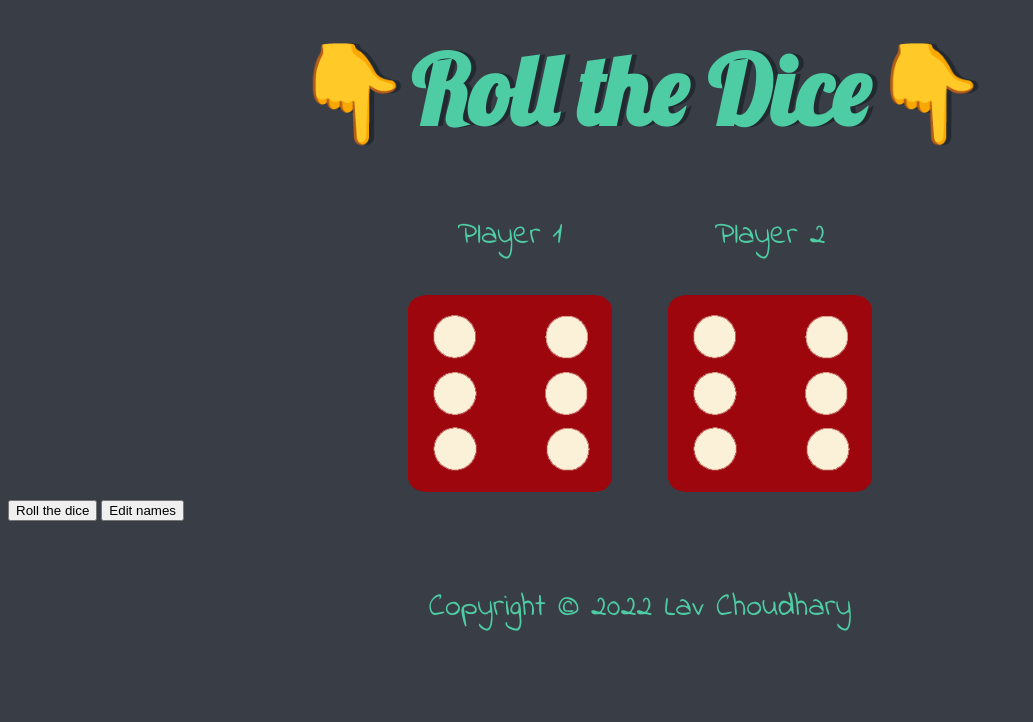
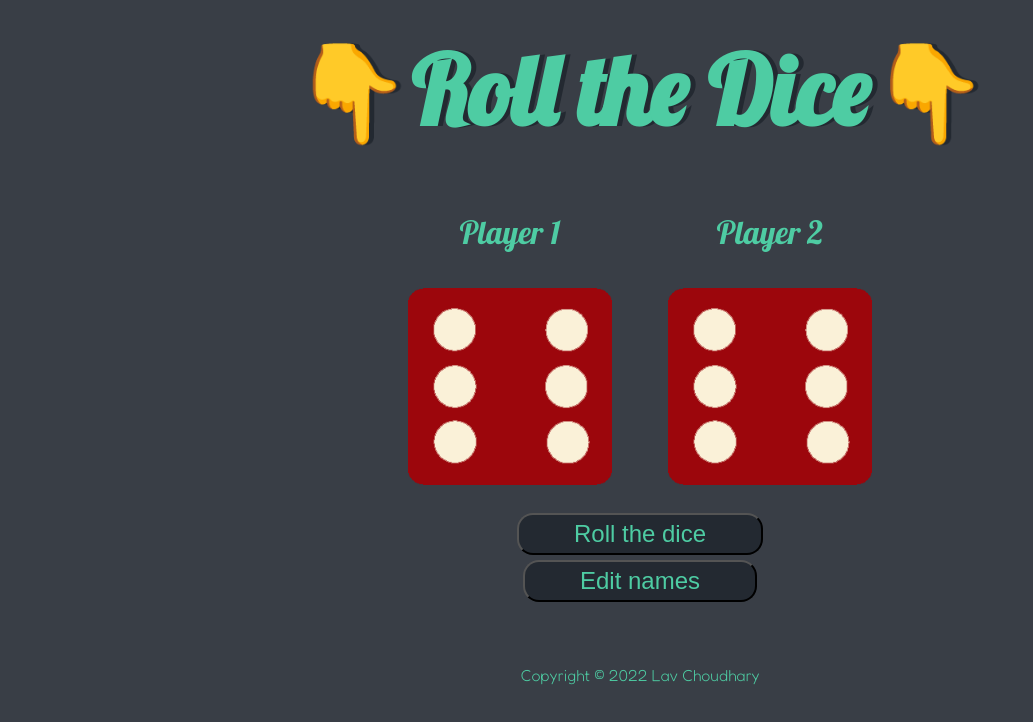
Before and after one commit to laviscode/Dice-game, a plain HTML site: page index.html in a window 1280 px wide. Shown: the whole page, without its empty margins (0-1033 px from the left). Drawn offline with Linux system fonts and the light colour scheme.

Commit message:
Update styles.css

```diff
--- a/styles.css
+++ b/styles.css
@@ -1,17 +1,20 @@
+body {
+  background-color: #393E46;
+}
+
 .container {
   width: 70%;
   margin: auto;
   text-align: center;
 }
 
+/* Image and dice section */
+img {
+  width: 80%;
+}
 .dice {
   text-align: center;
   display: inline-block;
-
-}
-
-body {
-  background-color: #393E46;
 }
 
 h1 {
@@ -25,17 +28,32 @@ h1 {
 p {
   font-size: 2rem;
   color: #4ECCA3;
-  font-family: 'Indie Flower', cursive;
+  font-family: 'Lobster', cursive;
 }
 
-img {
-  width: 80%;
+/* Button Section */
+.buttons{
+  margin:20px auto;
+}
+.btn{
+  background-color:#232931 ;
+  border-radius: 1rem;
+  color: #4ECCA3;
+  display: block;
+  font-size: 1.5rem;
+  margin: 5px auto;
+  padding: 5px 55px;
+  position: relative;
 }
 
+/* Footer Section */
 footer {
   margin-top: 5%;
   color: #EEEEEE;
   text-align: center;
   font-family: 'Indie Flower', cursive;
-
 }
+.footer{
+  font-family: 'Fredoka', sans-serif;
+  font-size: 1rem;
+}
```
